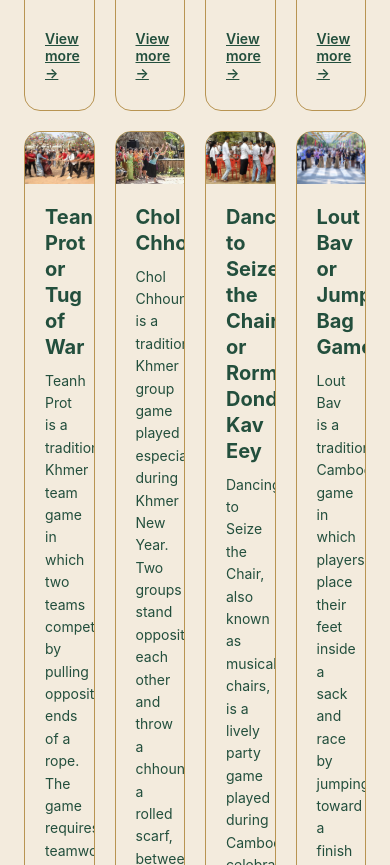
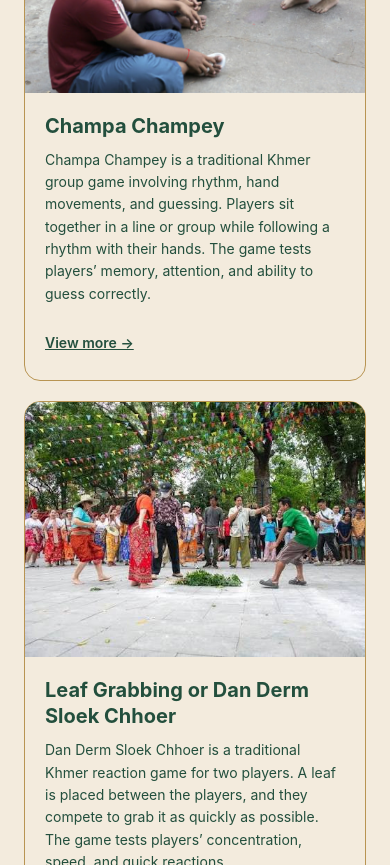
Before and after one commit to KinkoeuSophanvotey/khmer_traditional_games, a Next.js app: page /games in a window 390 px wide. Shown: the part 1960-2825 px from the top of the page. Built offline with nearby package versions, Linux system fonts and the light colour scheme.

Commit message:
fix images and responsive games layout

```diff
--- a/app/games/page.js
+++ b/app/games/page.js
@@ -53,6 +53,27 @@ export default function Games() {
   });
 
   return (
+    <>
+      <style>{`
+        .games-grid {
+          display: grid;
+          grid-template-columns: repeat(4, 1fr);
+          gap: 20px;
+        }
+
+        @media (max-width: 900px) {
+          .games-grid {
+            grid-template-columns: repeat(2, 1fr);
+          }
+        }
+
+        @media (max-width: 600px) {
+          .games-grid {
+            grid-template-columns: 1fr;
+          }
+        }
+      `}</style>
+
       <main
         style={{
           maxWidth: 1080,
@@ -83,6 +104,7 @@ export default function Games() {
           >
             KHMER LIVING ARCHIVE
           </div>
+
           <div
             style={{
               display: "flex",
@@ -112,9 +134,9 @@ export default function Games() {
             >
               {lang === "en" ? "Games" : "ល្បែង"}
             </a>
-
           </div>
         </nav>
+
         <section
           style={{
             padding: "64px 0 40px",
@@ -130,7 +152,9 @@ export default function Games() {
               margin: "0 0 14px",
             }}
           >
-                    {lang === "en" ? "THE COLLECTION" : "បណ្តុំល្បែងប្រជាប្រិយ"}
+            {lang === "en"
+              ? "THE COLLECTION"
+              : "បណ្តុំល្បែងប្រជាប្រិយ"}
           </p>
 
           <h1
@@ -170,7 +194,6 @@ export default function Games() {
             flexWrap: "wrap",
           }}
         >
-
           <div
             style={{
               position: "relative",
@@ -216,7 +239,6 @@ export default function Games() {
               </button>
             )}
           </div>
-
         </div>
 
         <p
@@ -247,13 +269,7 @@ export default function Games() {
             </p>
           </div>
         ) : (
-        <div
-            style={{
-            display: "grid",
-            gridTemplateColumns: "repeat(4, 1fr)",
-            gap: "20px",
-            }}
-        >
+          <div className="games-grid">
             {filteredEntries.map((entry) => {
               const originalIndex = entries.indexOf(entry);
 
@@ -284,10 +300,11 @@ export default function Games() {
             textAlign: "center",
           }}
         >
-        Built in ICT 340 — Vibe Coding, American University of Phnom Penh, Fall
-        2026. This archive is under construction all semester. Come back in
-        December.
+          Built in ICT 340 — Vibe Coding, American University of Phnom Penh,
+          Fall 2026. This archive is under construction all semester. Come
+          back in December.
         </footer>
       </main>
+    </>
   );
 }
--- a/components/EntryCard.js
+++ b/components/EntryCard.js
@@ -116,7 +116,7 @@ export default function EntryCard({
         />
         ) : index === 4 ? (
           <img
-            src="/Teanh-Prot.jpg"
+            src="/teanh-prot.jpg"
             alt="Teanh Prot or Tug of War"
             style={{
               width: "100%",
@@ -127,7 +127,7 @@ export default function EntryCard({
           />
         ) : index === 5 ? (
           <img
-            src="/Chol-Chhoung.jpg"
+            src="/chol-chhoung.jpg"
             alt="Chol Chhoung"
             style={{
               width: "100%",
```
Lines whose indentation alone changed are shown as unchanged.
